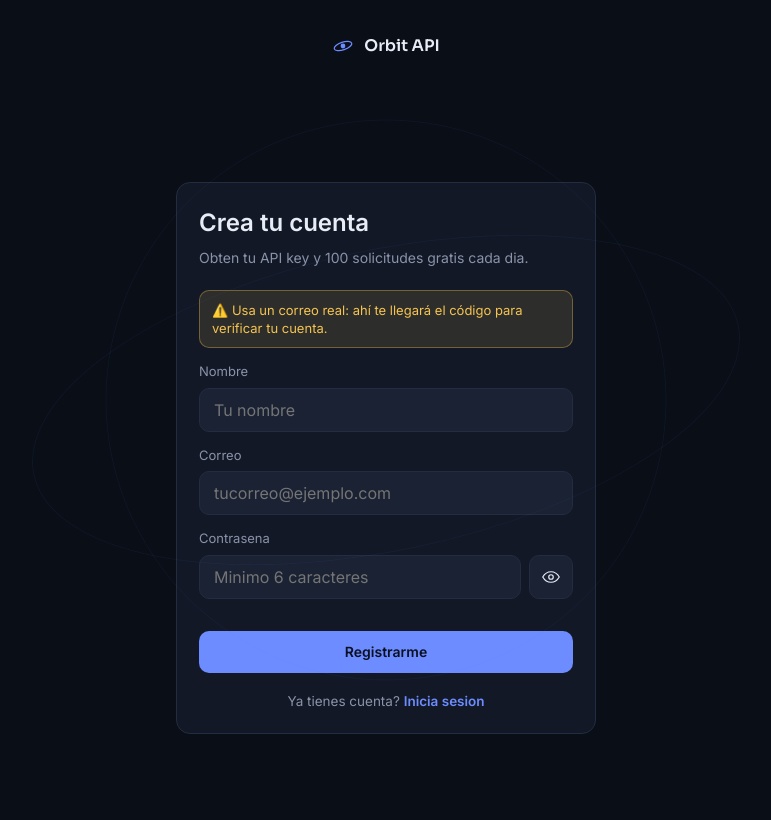
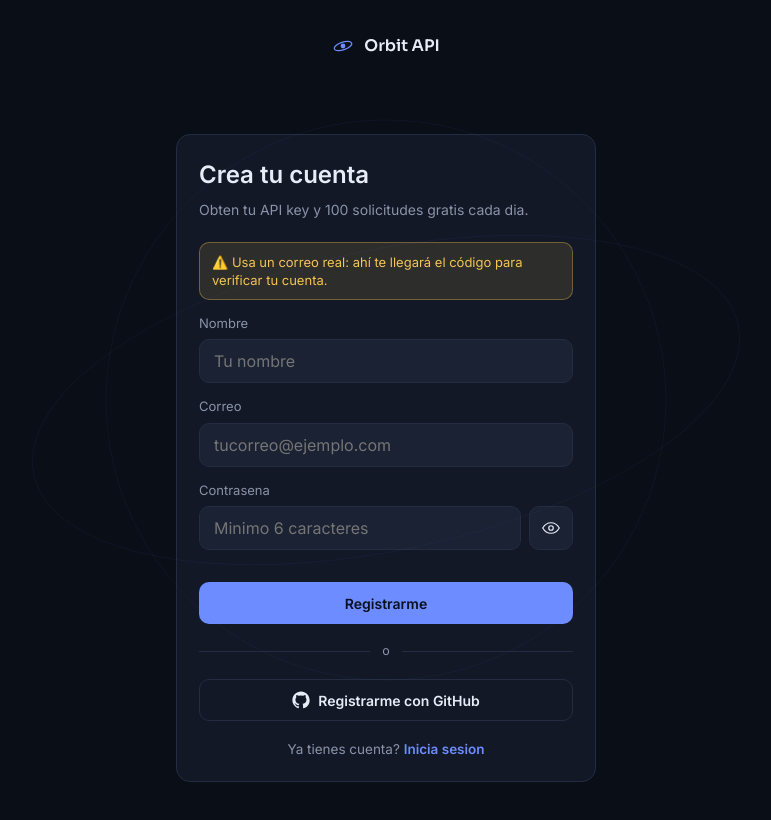
Before and after one commit to Matthieu-x/api-orbit, a website: page public/register.html in a window 1280 px wide. Shown: the whole page, without its empty margins (254-1025 px from the left). Drawn offline with Linux system fonts and the light colour scheme.

Commit message:
Actualizar register.html

```diff
--- a/public/register.html
+++ b/public/register.html
@@ -94,6 +94,13 @@
         <button type="submit" class="btn btn-primary btn-block" id="submitBtn">Registrarme</button>
       </form>
 
+      <div class="divider-line"><span>o</span></div>
+
+      <a href="/api/auth/github" class="btn btn-ghost btn-block">
+        <svg width="18" height="18" viewBox="0 0 24 24" fill="currentColor"><path d="M12 .5C5.73.5.5 5.73.5 12c0 5.08 3.29 9.39 7.86 10.91.57.11.78-.25.78-.55 0-.27-.01-1.17-.02-2.12-3.2.7-3.88-1.36-3.88-1.36-.52-1.33-1.28-1.68-1.28-1.68-1.04-.71.08-.7.08-.7 1.15.08 1.76 1.18 1.76 1.18 1.02 1.75 2.68 1.24 3.33.95.1-.74.4-1.24.72-1.53-2.55-.29-5.24-1.28-5.24-5.7 0-1.26.45-2.29 1.18-3.1-.12-.29-.51-1.46.11-3.05 0 0 .96-.31 3.15 1.18a10.9 10.9 0 0 1 5.74 0c2.19-1.49 3.15-1.18 3.15-1.18.62 1.59.23 2.76.11 3.05.74.81 1.18 1.84 1.18 3.1 0 4.43-2.69 5.41-5.25 5.69.41.36.78 1.07.78 2.16 0 1.56-.01 2.81-.01 3.19 0 .3.2.67.79.55A10.52 10.52 0 0 0 23.5 12C23.5 5.73 18.27.5 12 .5Z"/></svg>
+        Registrarme con GitHub
+      </a>
+
       <p class="switch-line">Ya tienes cuenta? <a href="/login">Inicia sesion</a></p>
     </div>
   </div>
```
